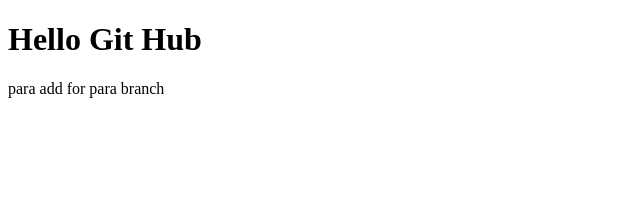
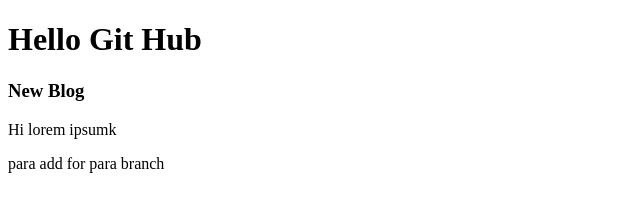
Before and after one commit to jahiralamaumi/my-first-repo, a plain HTML site: page index.html in a window 1280 px wide. Shown: the whole page, without its empty margins (0-640 px from the left). Drawn offline with Linux system fonts and the light colour scheme.

Commit message:
Added blog again

```diff
--- a/index.html
+++ b/index.html
@@ -8,6 +8,10 @@
 </head>
 <body>
     <h1>Hello Git Hub</h1>
+    <div>
+        <h3>New Blog</h3>
+        <p>Hi lorem ipsumk</p>
+    </div>
     <p>para add for para branch </p>
 </body>
 </html>
```
